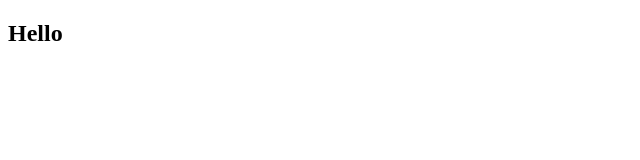
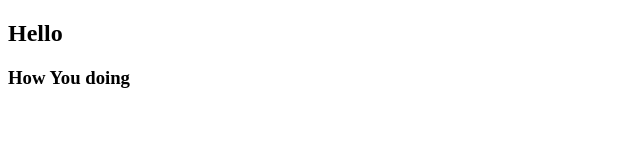
Before and after one commit to akasuju/React, a React (Vite) app in the folder vite-project/: page / in a window 1280 px wide. Shown: the top 160 px of the page, without its empty margins (0-640 px from the left). Built offline with nearby package versions, Linux system fonts and the light colour scheme.

Commit message:
feat: update MyComponent to include a greeting and a follow-up question

```diff
--- a/vite-project/src/MyComponent.jsx
+++ b/vite-project/src/MyComponent.jsx
@@ -1,7 +1,10 @@
 function MyComponent(){
 
 return(
+    <>
     <h2>Hello</h2>
+    <h3>How You doing</h3>
+    </>
 )
 }
 export default MyComponent
```
